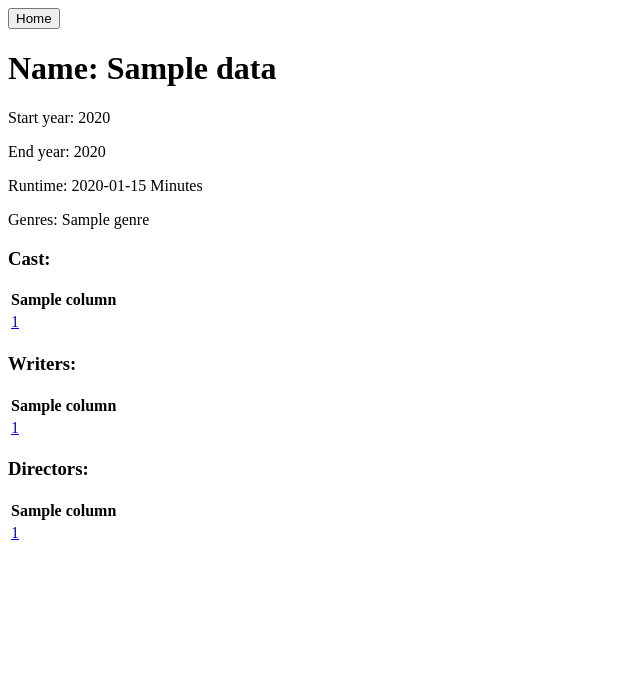
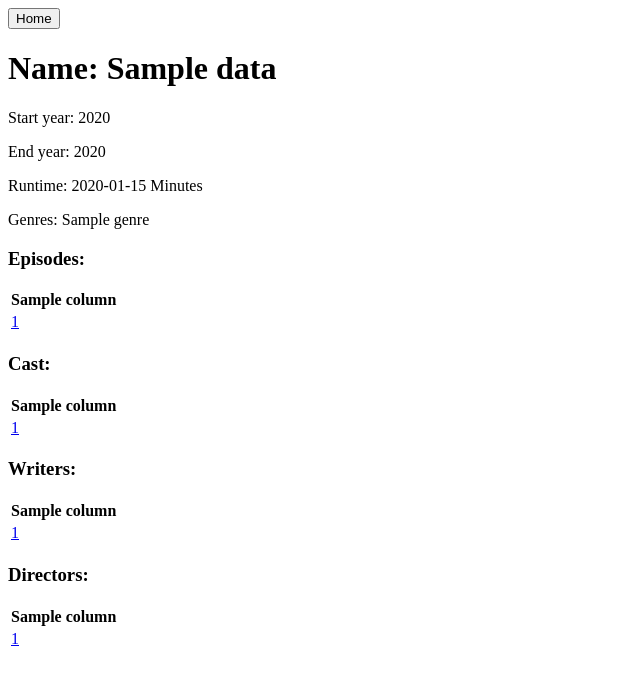
Before and after one commit to chrisbaldwin2/imDB, a Flask app: template templates/title.html in a window 1280 px wide. Shown: the top 685 px of the page, without its empty margins (0-640 px from the left). Run offline with Flask 2, Linux system fonts and the light colour scheme; the template is opened without the code that fills it: most values are stand-ins (such as "Sample title", 1, 10 or a date in 2020).

Commit message:
Add episodes to tv series

```diff
--- a/templates/title.html
+++ b/templates/title.html
@@ -11,6 +11,24 @@
         <p> End year: {{ data.endYear }}</p>
         <p> Runtime: {{ data.runtimeMinutes }} Minutes</p>
         <p> Genres: {{ genres|join(', ') }}</p>
+        {% if episodes %}
+            <h3> Episodes:</h3>
+            <table>
+                <tr>
+                    {% for column in episode_labels %}
+                        <th>{{ column }}</th>
+                    {% endfor %}
+                </tr>
+                {% for row in episodes %}
+                    <tr>
+                        <td><a href="{{ finder.get_url('view_title', tconst=row[0]) }}">{{ row[0] }}</a></td>
+                        {% for i in range(episode_labels|count - 1) %}
+                            <td>{{ row[i+1] }}</td>
+                        {% endfor %}
+                    </tr>
+                {% endfor %}
+            </table>
+        {% endif %}
         <h3> Cast:</h3>
         <!-- Actors -->
         <div style="overflow-x:auto;">
```
Also changed, not shown: frontend/frontend.py (+13 -2 lines).
